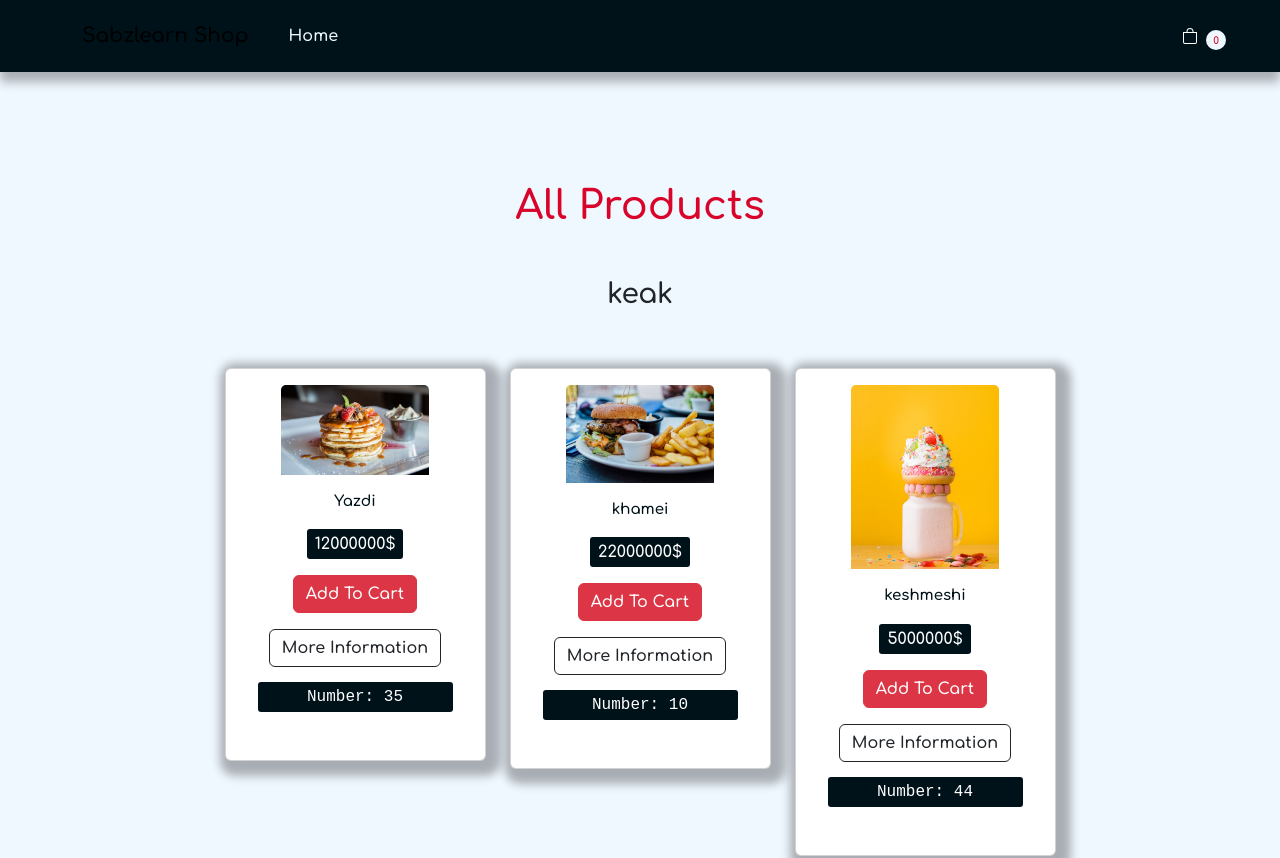
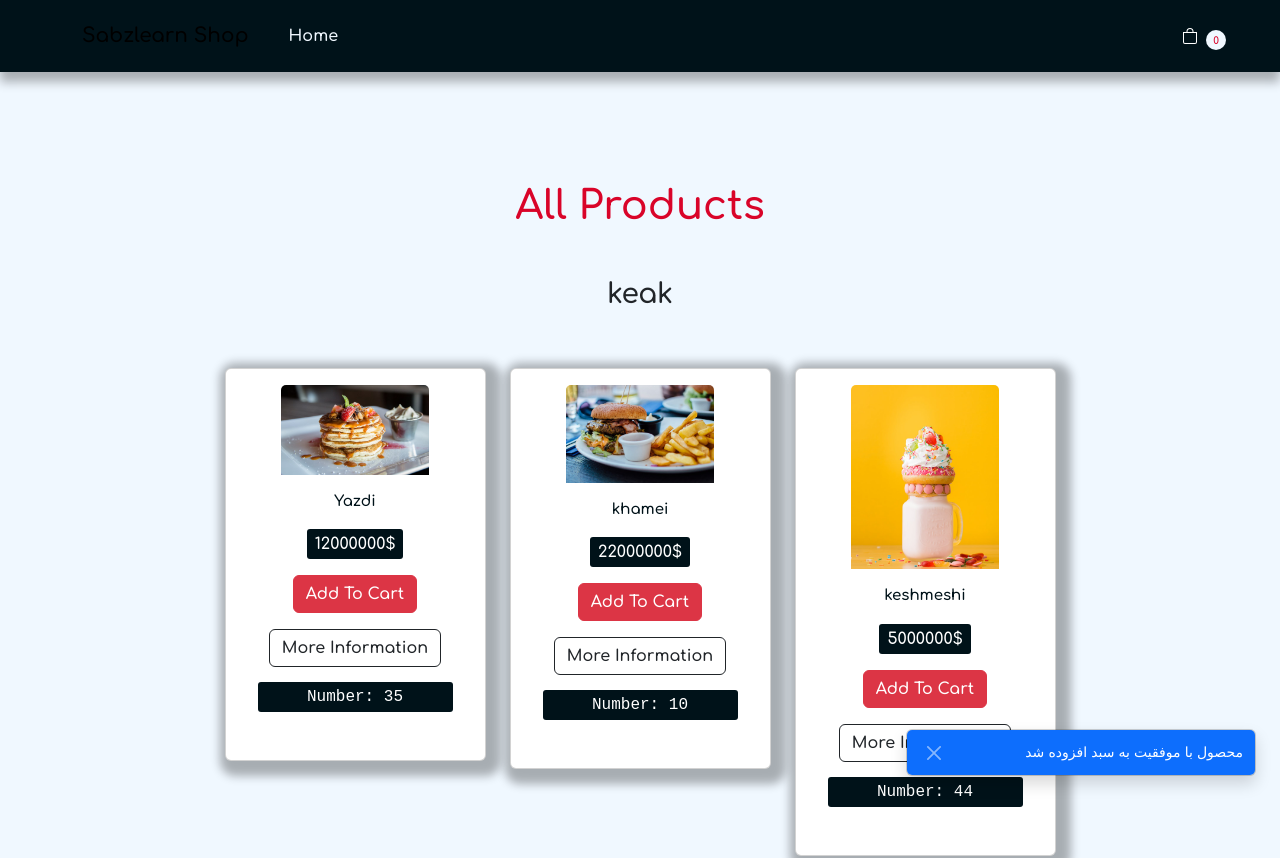
Before and after one commit to ahmadkabiri/first-app, a React (Create React App) app: page / in a window 1280 px wide. Shown: the top 858 px of the page. Built offline with nearby package versions, Linux system fonts and the light colour scheme.

Commit message:
make toast

```diff
--- a/src/App.js
+++ b/src/App.js
@@ -3,7 +3,7 @@ import "./App.css";
 import Navbar from './Components/Navbar/Navbar'
 import ProductsSection from "./Components/ProductsSection/ProductsSection";
 import products from "./data/products";
-
+import Toast from "./Components/Toast/Toast";
 
 function App() {
 
@@ -23,6 +23,7 @@ function App() {
 
         </div>
       </main>
+      <Toast></Toast>
     </div>
   );
 }
--- /dev/null
+++ b/src/Components/Toast/Toast.js
@@ -0,0 +1,19 @@
+import React from "react";
+
+function Toast() {
+  return (
+    <div className="toast-container position-fixed bottom-0 me-4 end-0 mb-4">
+      <div className="toast show align-items-center text-white bg-primary"> {/* add show class to show toast*/}
+        <div className="d-flex justify-content-between align-items-center">
+          <button
+            type="button"
+            className="btn-close btn-close-white ms-3"
+          ></button>
+          <div className="toast-body">محصول با موفقیت به سبد افزوده شد</div>
+        </div>
+      </div>
+    </div>
+  );
+}
+
+export default Toast;
```
